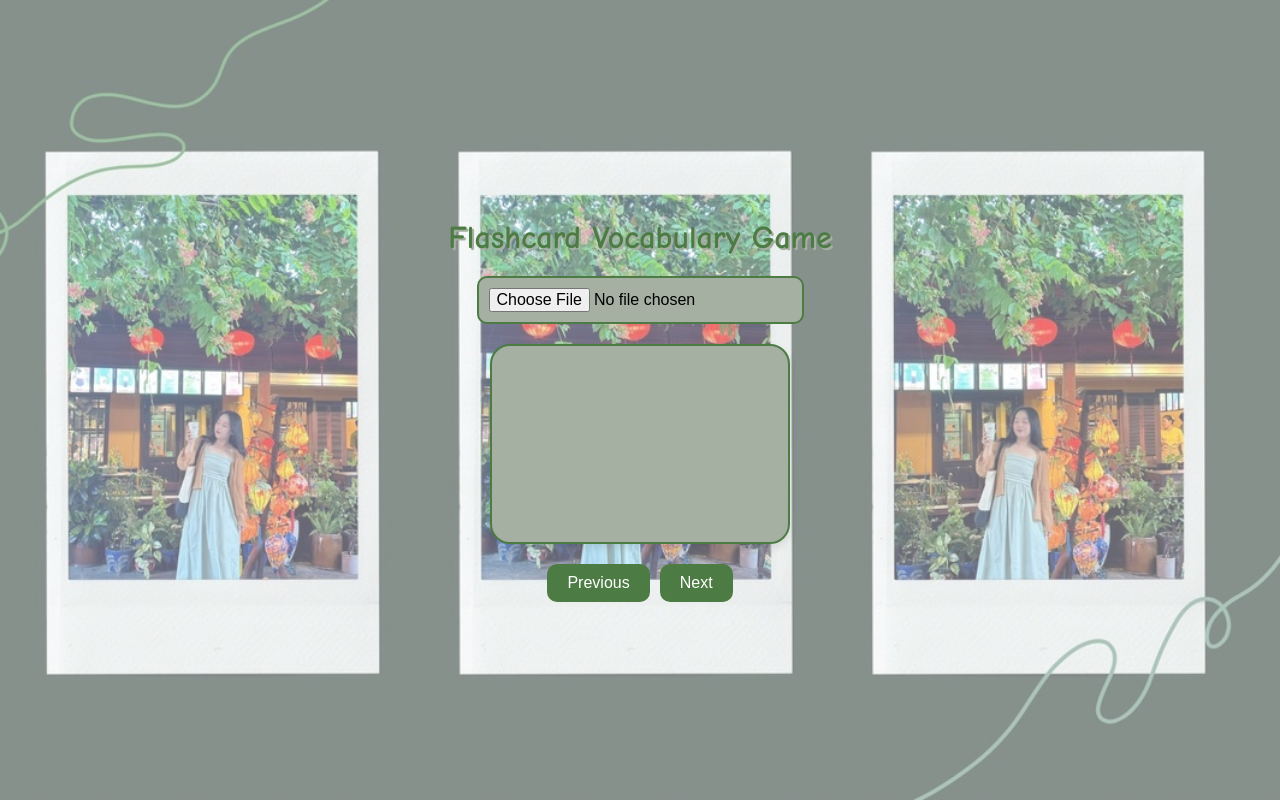
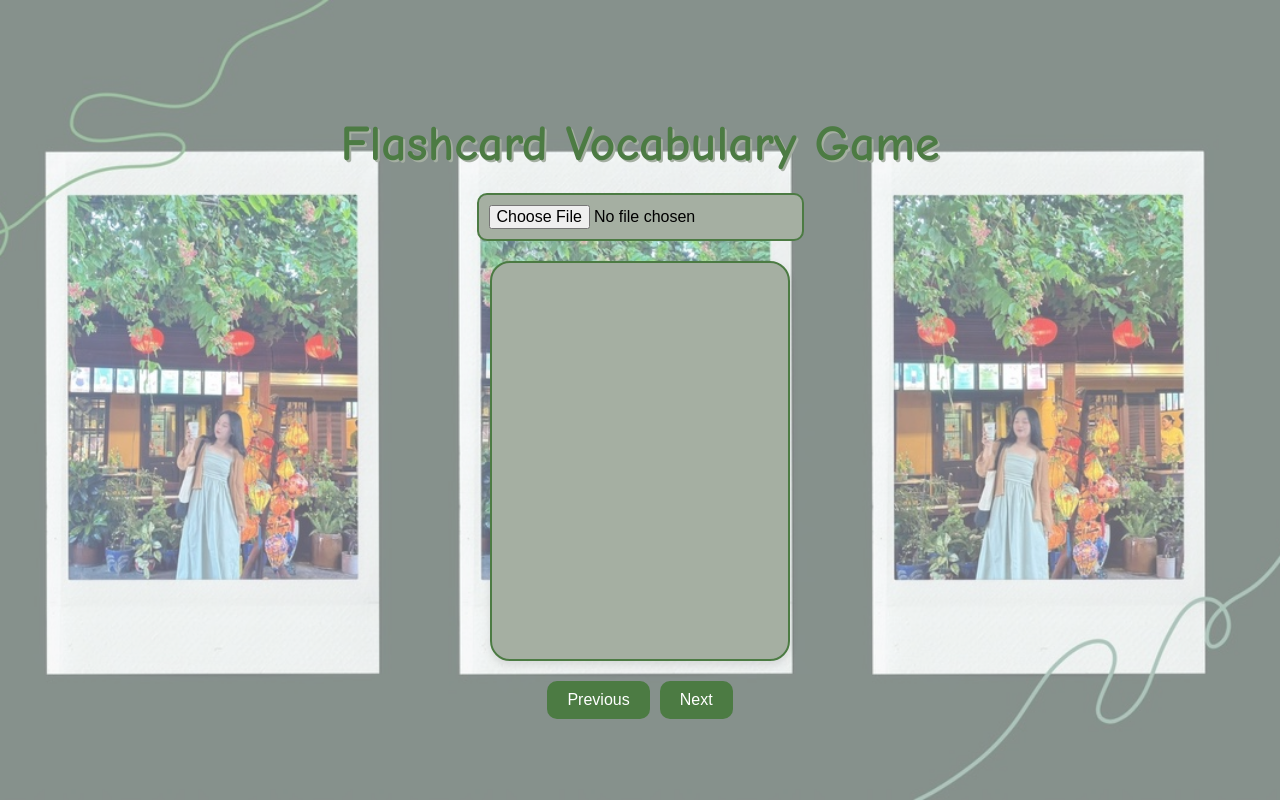
Before and after one commit to nghiadang-vizion/voca, a plain HTML site: page index.html in a window 1280 px wide. Drawn offline with Linux system fonts and the light colour scheme.

Commit message:
update v2

```diff
--- a/style.css
+++ b/style.css
@@ -26,6 +26,7 @@ h1 {
   margin-bottom: 20px;
   color: #4c7b43;
   text-shadow: 2px 2px #a5afa2;
+  font-size: 50px;
 }
 
 #fileInput {
@@ -45,7 +46,7 @@ h1 {
 
 .card {
   width: 300px;
-  height: 200px;
+  height: 400px;
   text-align: center;
   transition: transform 0.6s;
   transform-style: preserve-3d;
@@ -92,7 +93,7 @@ h1 {
 }
 
 #word {
-  font-size: 24px;
+  font-size: 34px;
   font-weight: bold;
   color: #2e8b57;
   text-transform: uppercase;
@@ -101,7 +102,7 @@ h1 {
 #type,
 #definition,
 #note {
-  font-size: 18px;
+  font-size: 20px;
   color: #2e8b57;
 }
 
```
Also changed, not shown: 1 other file.
